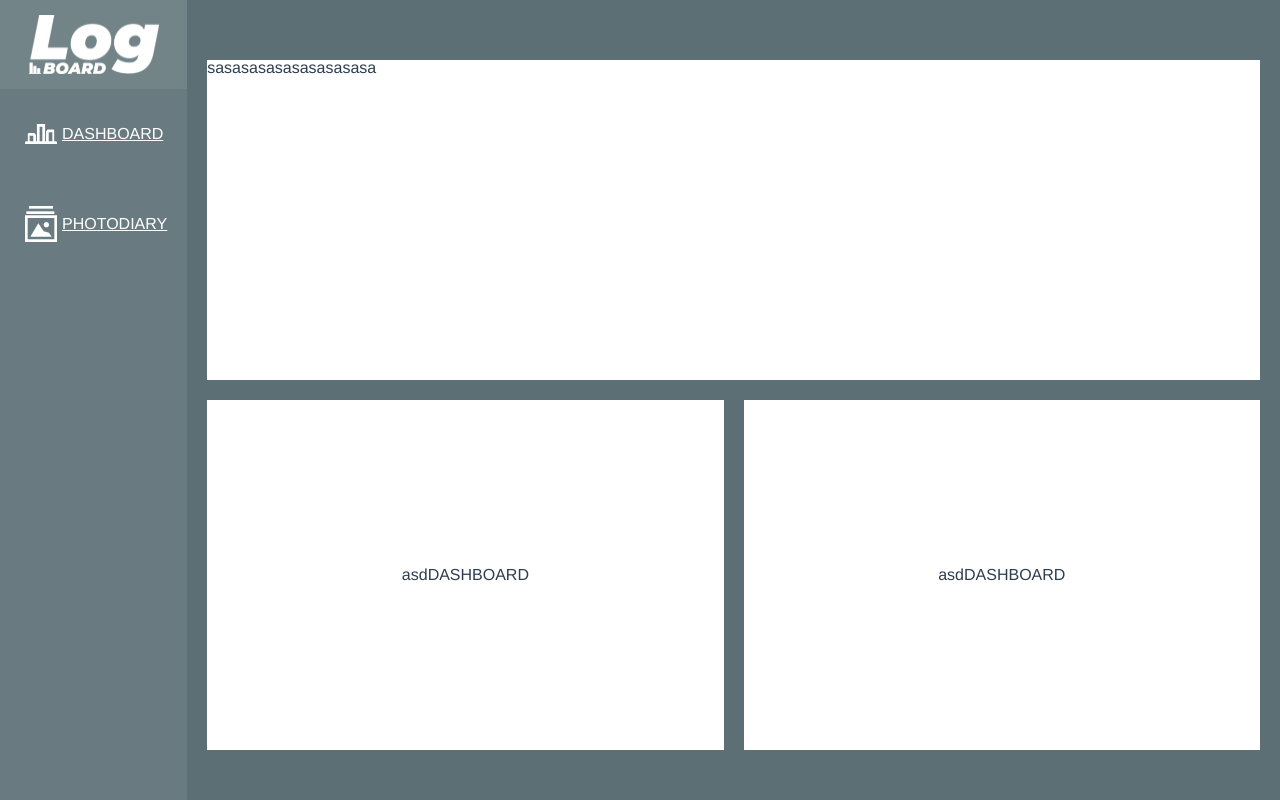
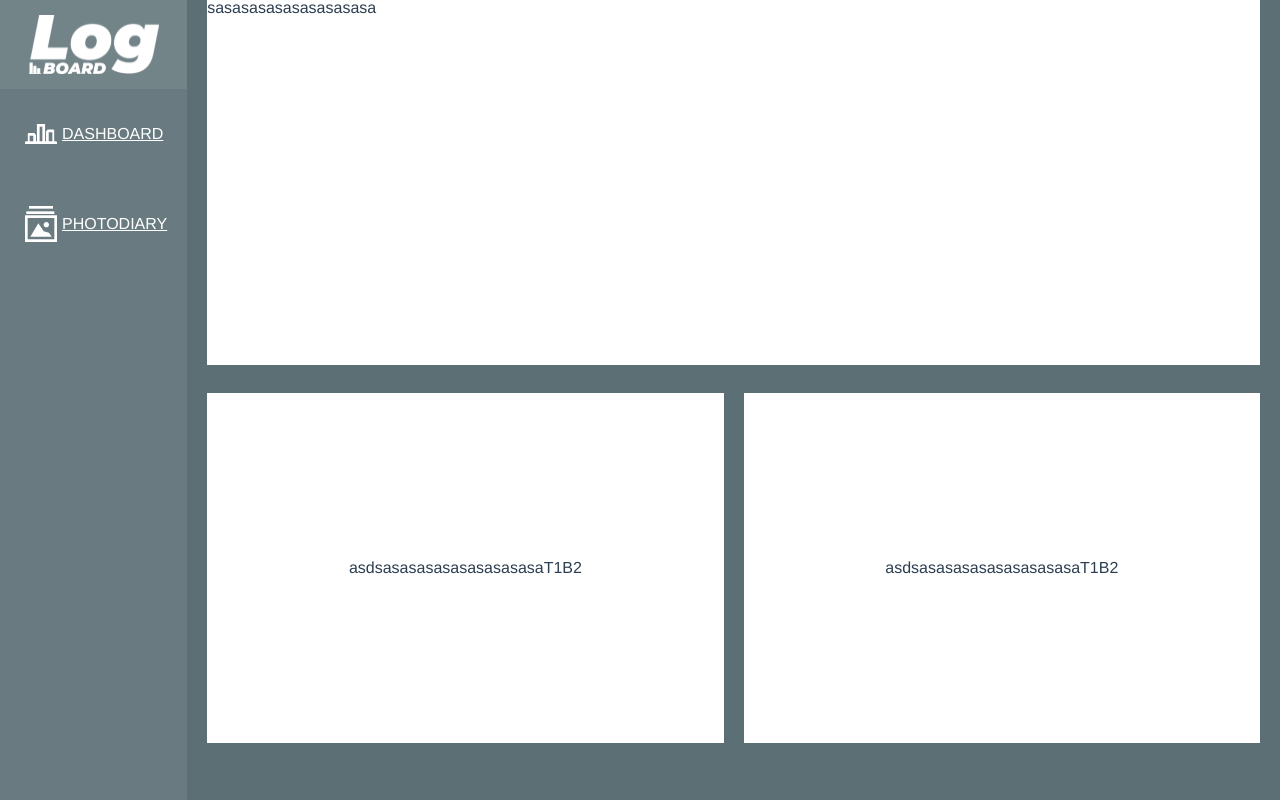
Before and after one commit to MyDataTaiwan/logboard-frontend, a Vue app: page /dashboard in a window 1280 px wide. Built offline with nearby package versions, Linux system fonts and the light colour scheme.

Commit message:
fix Layout add Top Select Bar space

```diff
--- a/src/Layout/R2L1.vue
+++ b/src/Layout/R2L1.vue
@@ -1,11 +1,11 @@
 <template>
-  <div id="ResearchBoard">
+  <div id="R2L1">
     <div id="R10">
-      <div id="R5T">
+      <div id="R5Top">
         asd R
         <h4>DASHBOARD</h4>
       </div>
-      <div id="R5B">
+      <div id="R5Botton">
         asd R
         <h4>DASHBOARD</h4>
       </div>
@@ -16,13 +16,13 @@
 
 <script>
 export default {
-  name: "ResearchBoard",
+  name: "R2L1",
   components: {}
 };
 </script>
 
 <style>
-#ResearchBoard {
+#R2L1 {
   font-family: Avenir, Helvetica, Arial, sans-serif;
   -webkit-font-smoothing: antialiased;
   -moz-osx-font-smoothing: grayscale;
@@ -34,7 +34,7 @@ export default {
   overflow: scroll;
   /* height:100%; */
 }
-#R5B {
+#R5Botton {
   width: 100%;
   margin-top:  10px;
   background: #fff;
@@ -46,7 +46,7 @@ export default {
   align-items: center;
   justify-content: center;
 }
-#R5T {
+#R5Top {
   width: 100%;
   margin-bottom: 10px;
   background: #fff;
@@ -60,7 +60,7 @@ export default {
 }
 #L10 {
   height: 95vh;
-  margin: 20px 20px 20px 10px;
+  margin: 0px 20px 20px 10px;
 
   background: #fff;
   /* margin: 10px 30px 10px 30px; */
@@ -76,9 +76,7 @@ export default {
 #R10 {
   /* background: #fff; */
   height: 95vh;
-   margin: 20px;
-
-  margin: 20px 10px 20px 20px;
+  margin: 0px 10px 20px 20px;
   display: flex;
   flex: 1;
   flex-direction: column;
--- a/src/Layout/T1B2.vue
+++ b/src/Layout/T1B2.vue
@@ -1,30 +1,29 @@
 <template>
-  <div id="DashBoard">
+  <div id="T1B2">
     <div id="Top10">sasasasasasasasasasa</div>
     <div id="Buttom10">
-      <!-- sasasasasasasasasasa -->
       <div id="Buttom5R">
-        asd
-        <h4>DASHBOARD</h4>
+        asdsasasasasasasasasasa
+        <h4>T1B2</h4>
       </div>
       <div id="Buttom5L">
-        asd
-        <h4>DASHBOARD</h4>
+        asdsasasasasasasasasasa
+        <h4>T1B2</h4>
       </div>
-      <!-- <div style="flex-grow:2">item 3</div> -->
     </div>
   </div>
+        <!-- <div style="flex-grow:2">item 3</div> -->
 </template>
 
 <script>
 export default {
-  name: "DashBoard",
+  name: "T1B2",
   components: {}
 };
 </script>
 
 <style>
-#DashBoard {
+#T1B2 {
   font-family: Avenir, Helvetica, Arial, sans-serif;
   -webkit-font-smoothing: antialiased;
   -moz-osx-font-smoothing: grayscale;
@@ -32,7 +31,7 @@ export default {
   color: #2c3e50;
   display: flex;
   flex: 1;
-
+  overflow: scroll;
   flex-direction: column;
   overflow: scroll;
   /* background: #ff2345; */
@@ -76,11 +75,11 @@ export default {
   margin: 10px 20px 50px 20px;
   display: flex;
   flex: 1;
-  /* flex-direction: row;
+  flex-direction: row;
   -webkit-align-items: center;
   -webkit-justify-content: center;
   align-items: center;
-  justify-content: center; */
+  justify-content: center;
   flex-wrap: wrap;
 }
 </style>
```
Also changed, not shown: src/assets/bar.png (added), 1 other file (tests, documents, lock files or other folders).
